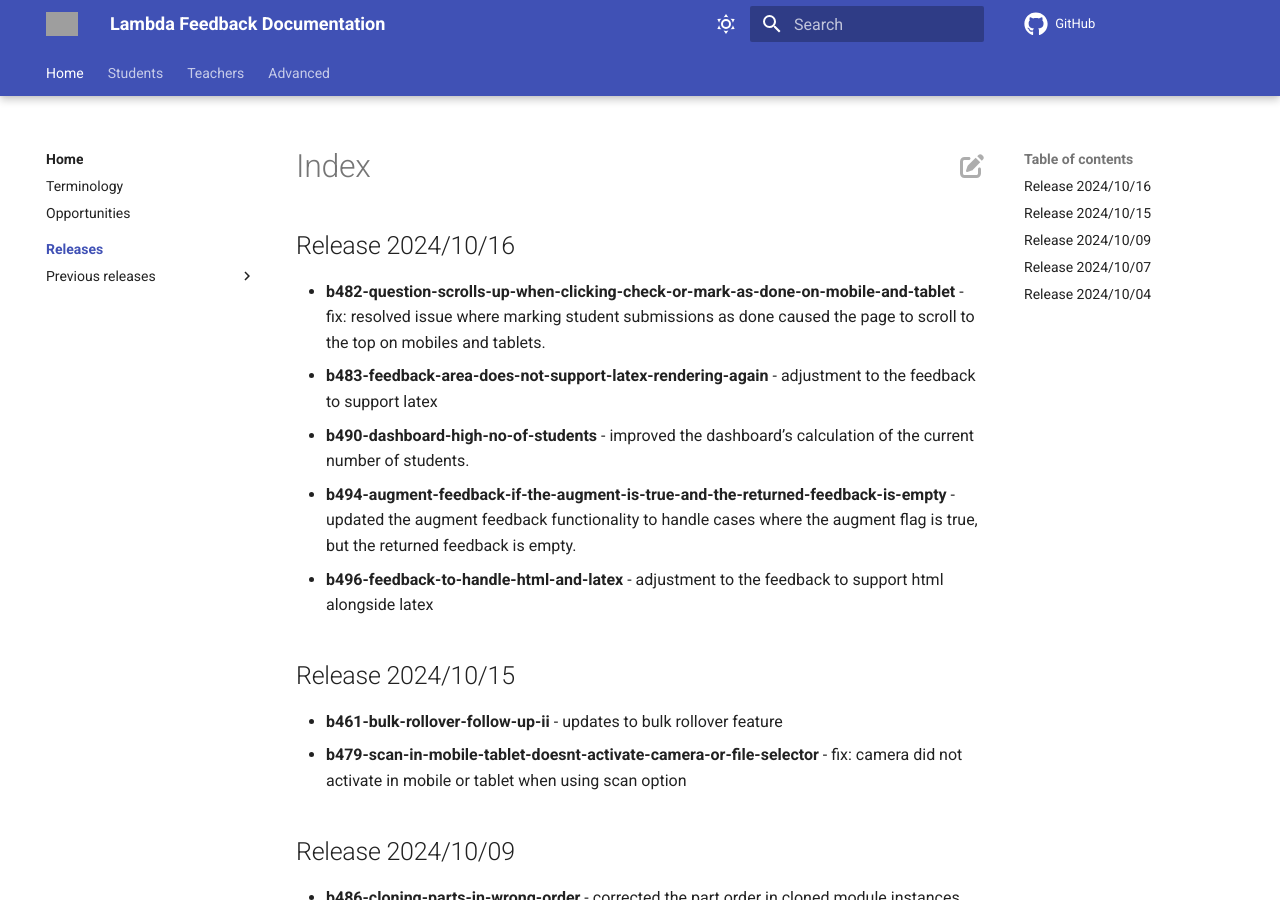
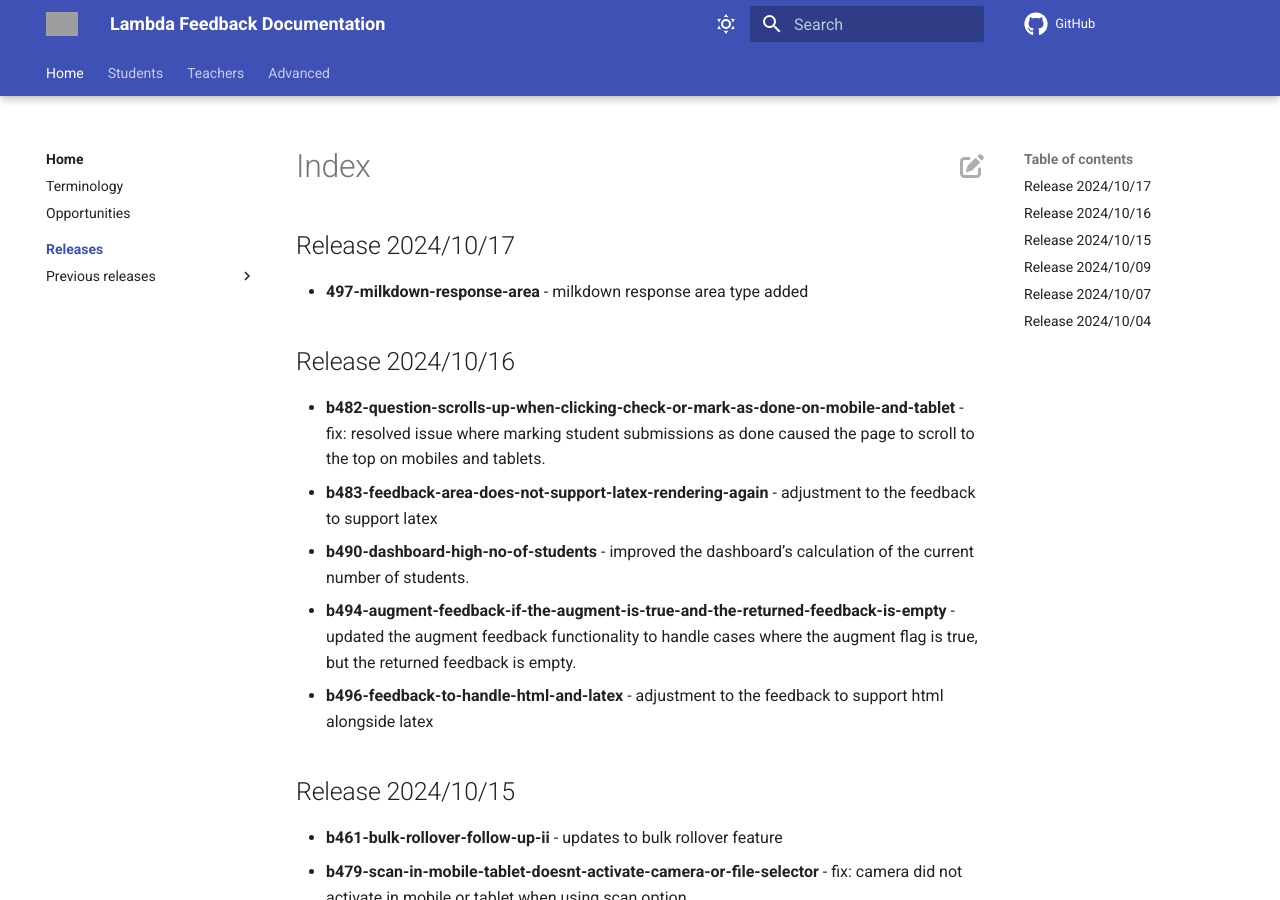
Before and after one commit to lambda-feedback/user-documentation, an MkDocs documentation site: the page built from docs/releases/index.md, in a window 1280 px wide and 900 px high. Built offline with MkDocs 1.6.1 and Material for MkDocs 9.7.7, drawn with Linux system fonts in a browser that asks for light colours; comment, search, counter and statistics services are not loaded; grey boxes are pictures that could not be loaded.

Commit message:
Release 2024/10/17 added

```diff
--- a/docs/releases/index.md
+++ b/docs/releases/index.md
@@ -1,3 +1,7 @@
+## Release 2024/10/17
+
+- **497-milkdown-response-area** - milkdown response area type added
+
 ## Release 2024/10/16
 
 - **b482-question-scrolls-up-when-clicking-check-or-mark-as-done-on-mobile-and-tablet** - fix: resolved issue where marking student submissions as done caused the page to scroll to the top on mobiles and tablets.
```
